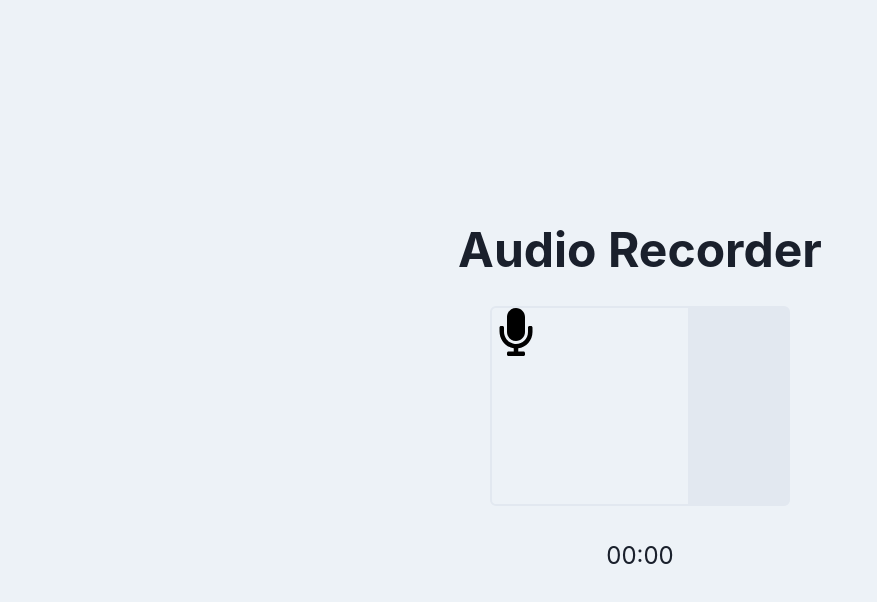
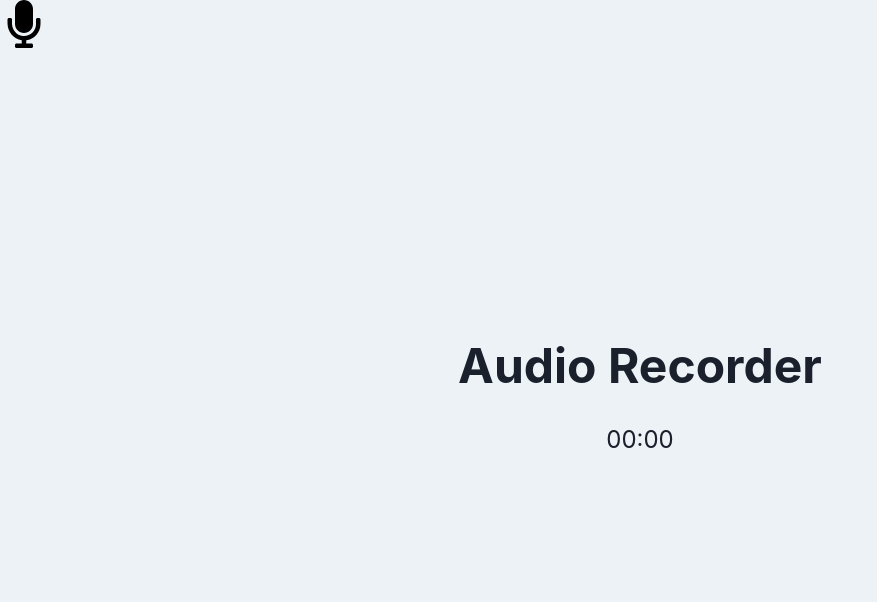
Before and after one commit to GPT-Engineer-App/transcription-recorder, a React (Vite) app: page / in a window 1280 px wide. Shown: the top 602 px of the page, without its empty margins (0-877 px from the left). Built offline with nearby package versions, Linux system fonts and the light colour scheme.

Commit message:
The mic can now be dragged anywhere on the screen, and the lock area is positioned on the right side of the screen.
Prompt: 1. The mic can be dragged anywhere on the screen.

```diff
--- a/src/components/DraggableArea.jsx
+++ b/src/components/DraggableArea.jsx
@@ -28,11 +28,11 @@ const DraggableArea = ({ children, onLock }) => {
   };
 
   return (
-    <Box ref={areaRef} position="relative" width="300px" height="200px" borderWidth={2} borderRadius="md" onMouseDown={handleMouseDown} onMouseMove={handleMouseMove} onMouseUp={handleMouseUp} onMouseLeave={handleMouseUp}>
+    <Box ref={areaRef} position="fixed" inset={0} onMouseDown={handleMouseDown} onMouseMove={handleMouseMove} onMouseUp={handleMouseUp} onMouseLeave={handleMouseUp}>
       <Box position="absolute" left={position.x} top={position.y}>
         {children}
       </Box>
-      <Box position="absolute" right={0} top={0} bottom={0} width="100px" bg="gray.200" borderLeftWidth={2} />
+      <Box position="fixed" right={0} top={0} bottom={0} width="100px" bg="gray.200" borderLeftWidth={2} />
     </Box>
   );
 };
```
